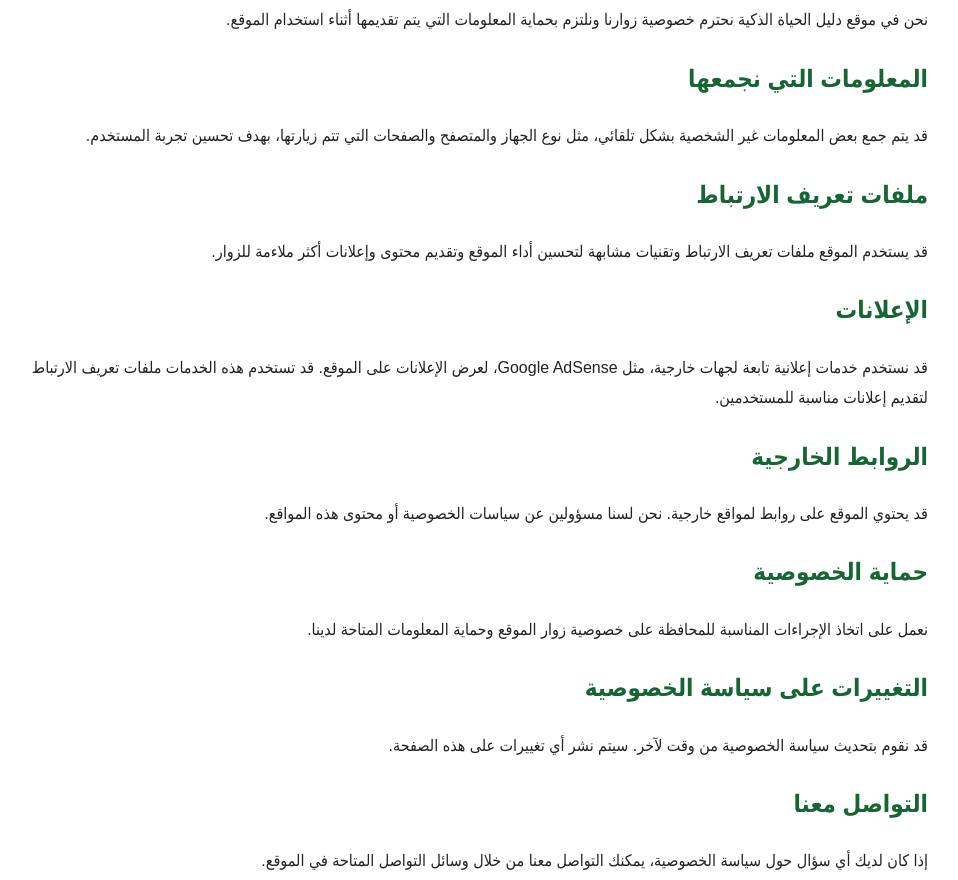
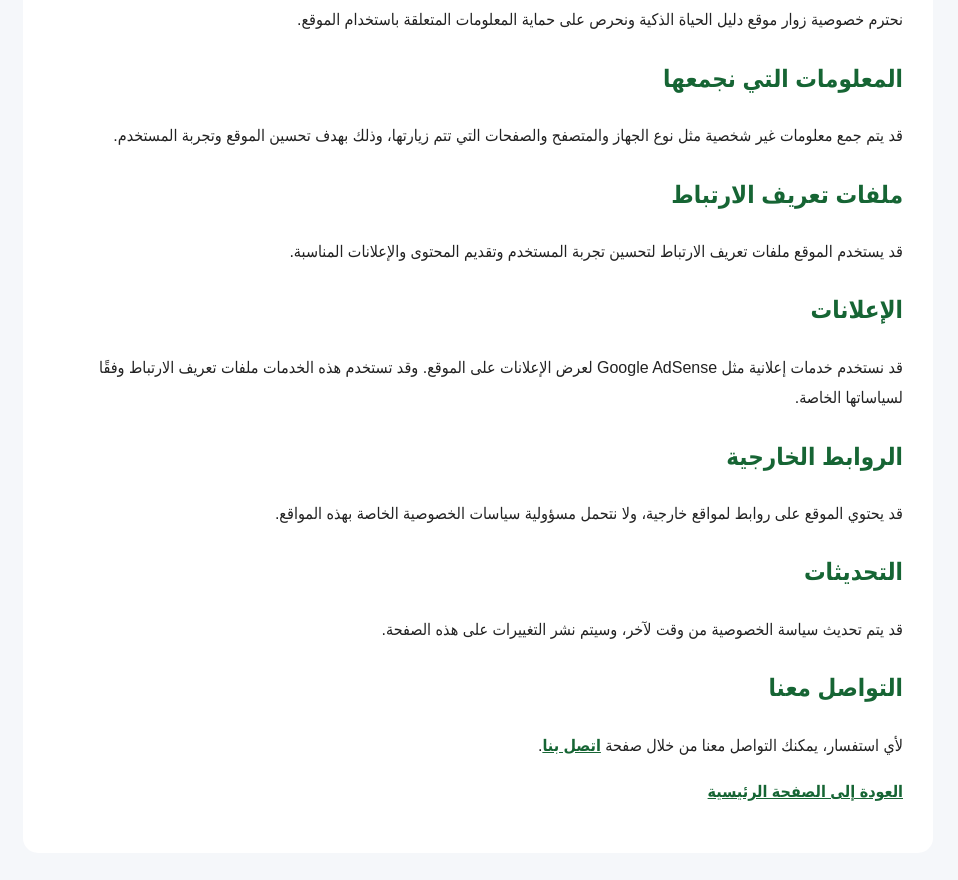
Before and after one commit to ummajd1806-cpu/-dalil-alhayat-althakya, a plain HTML site: page privacy.html in a window 1280 px wide. Shown: the part 360-1240 px from the top of the page, without its empty margins (162-1120 px from the left). Drawn offline with Linux system fonts and the light colour scheme.

Commit message:
Update privacy.html

```diff
--- a/privacy.html
+++ b/privacy.html
@@ -5,45 +5,34 @@
 <meta name="viewport" content="width=device-width, initial-scale=1.0">
 <title>سياسة الخصوصية - دليل الحياة الذكية</title>
 <style>
-    body {
-      margin: 0;
-      font-family: Arial, Tahoma, sans-serif;
-      background: #f5f7fa;
-      color: #222;
-      line-height: 1.9;
+body{
+  margin:0;
+  font-family:Arial,Tahoma,sans-serif;
+  background:#f5f7fa;
+  color:#222;
+  line-height:1.9;
 }
-
-    header {
-      background: linear-gradient(135deg, #166534, #22c55e);
-      color: white;
-      text-align: center;
-      padding: 35px 20px;
+header{
+  background:#166534;
+  color:white;
+  text-align:center;
+  padding:35px 20px;
 }
-
-    main {
-      max-width: 900px;
-      margin: 30px auto;
-      padding: 30px;
-      background: white;
-      border-radius: 15px;
-      box-shadow: 0 3px 12px rgba(0,0,0,.08);
+main{
+  max-width:850px;
+  margin:30px auto;
+  padding:30px;
+  background:white;
+  border-radius:15px;
 }
-
-    h2 {
-      color: #166534;
-    }
-
-    a {
-      color: #166534;
-      font-weight: bold;
-    }
-
-    footer {
-      text-align: center;
-      margin-top: 30px;
-      padding: 25px;
-      background: #17202a;
-      color: white;
+h2{color:#166534;}
+a{color:#166534;font-weight:bold;}
+footer{
+  text-align:center;
+  margin-top:30px;
+  padding:25px;
+  background:#17202a;
+  color:white;
 }
 </style>
 </head>
@@ -59,51 +48,43 @@
 
 <h2>مقدمة</h2>
 <p>
-    نحن في موقع دليل الحياة الذكية نحترم خصوصية زوارنا
-    ونلتزم بحماية المعلومات التي يتم تقديمها أثناء استخدام الموقع.
+نحترم خصوصية زوار موقع دليل الحياة الذكية ونحرص على حماية المعلومات
+المتعلقة باستخدام الموقع.
 </p>
 
 <h2>المعلومات التي نجمعها</h2>
 <p>
-    قد يتم جمع بعض المعلومات غير الشخصية بشكل تلقائي، مثل نوع الجهاز
-    والمتصفح والصفحات التي تتم زيارتها، بهدف تحسين تجربة المستخدم.
+قد يتم جمع معلومات غير شخصية مثل نوع الجهاز والمتصفح والصفحات التي تتم
+زيارتها، وذلك بهدف تحسين الموقع وتجربة المستخدم.
 </p>
 
 <h2>ملفات تعريف الارتباط</h2>
 <p>
-    قد يستخدم الموقع ملفات تعريف الارتباط وتقنيات مشابهة لتحسين
-    أداء الموقع وتقديم محتوى وإعلانات أكثر ملاءمة للزوار.
+قد يستخدم الموقع ملفات تعريف الارتباط لتحسين تجربة المستخدم وتقديم
+المحتوى والإعلانات المناسبة.
 </p>
 
 <h2>الإعلانات</h2>
 <p>
-    قد نستخدم خدمات إعلانية تابعة لجهات خارجية، مثل Google AdSense،
-    لعرض الإعلانات على الموقع. قد تستخدم هذه الخدمات ملفات تعريف
-    الارتباط لتقديم إعلانات مناسبة للمستخدمين.
+قد نستخدم خدمات إعلانية مثل Google AdSense لعرض الإعلانات على الموقع.
+وقد تستخدم هذه الخدمات ملفات تعريف الارتباط وفقًا لسياساتها الخاصة.
 </p>
 
 <h2>الروابط الخارجية</h2>
 <p>
-    قد يحتوي الموقع على روابط لمواقع خارجية. نحن لسنا مسؤولين عن
-    سياسات الخصوصية أو محتوى هذه المواقع.
+قد يحتوي الموقع على روابط لمواقع خارجية، ولا نتحمل مسؤولية سياسات
+الخصوصية الخاصة بهذه المواقع.
 </p>
 
-  <h2>حماية الخصوصية</h2>
+<h2>التحديثات</h2>
 <p>
-    نعمل على اتخاذ الإجراءات المناسبة للمحافظة على خصوصية زوار الموقع
-    وحماية المعلومات المتاحة لدينا.
-  </p>
-
-  <h2>التغييرات على سياسة الخصوصية</h2>
-  <p>
-    قد نقوم بتحديث سياسة الخصوصية من وقت لآخر. سيتم نشر أي تغييرات
-    على هذه الصفحة.
+قد يتم تحديث سياسة الخصوصية من وقت لآخر، وسيتم نشر التغييرات على هذه الصفحة.
 </p>
 
 <h2>التواصل معنا</h2>
 <p>
-    إذا كان لديك أي سؤال حول سياسة الخصوصية، يمكنك التواصل معنا
-    من خلال وسائل التواصل المتاحة في الموقع.
+لأي استفسار، يمكنك التواصل معنا من خلال صفحة
+<a href="contact.html">اتصل بنا</a>.
 </p>
 
 <p>
```
Lines whose indentation alone changed are shown as unchanged.
